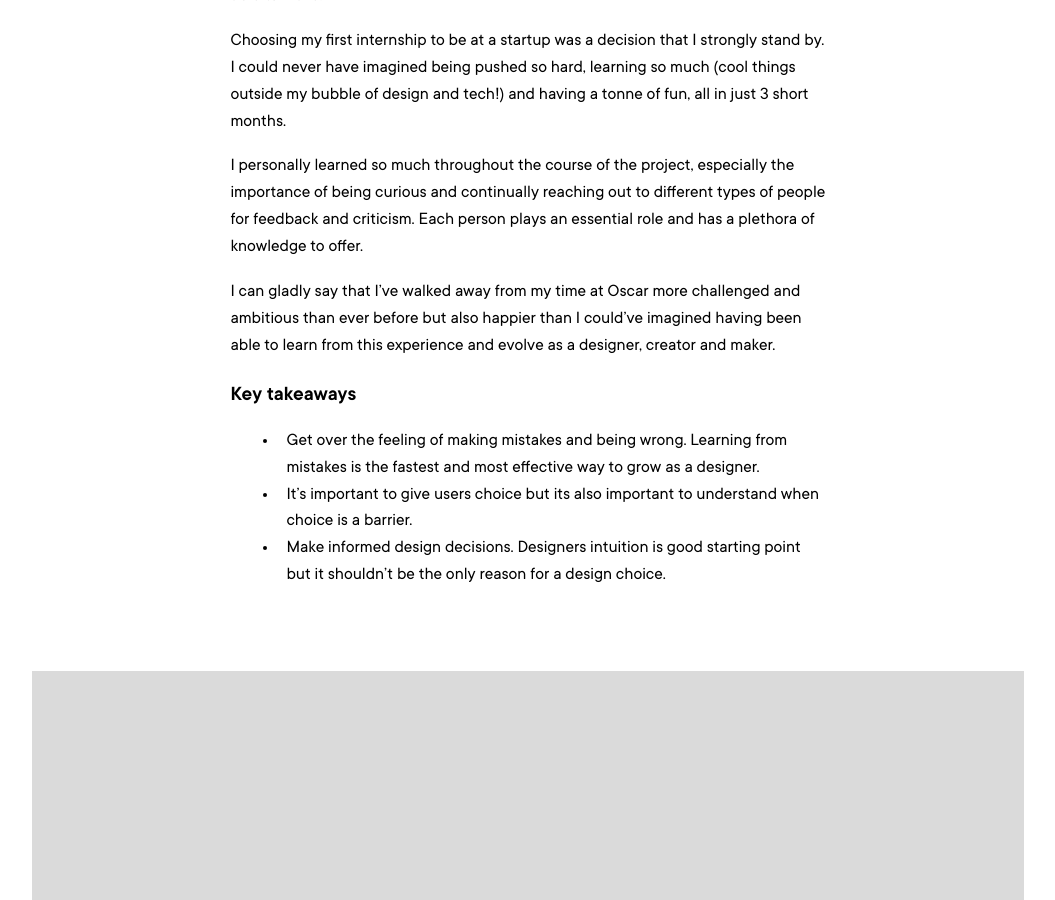
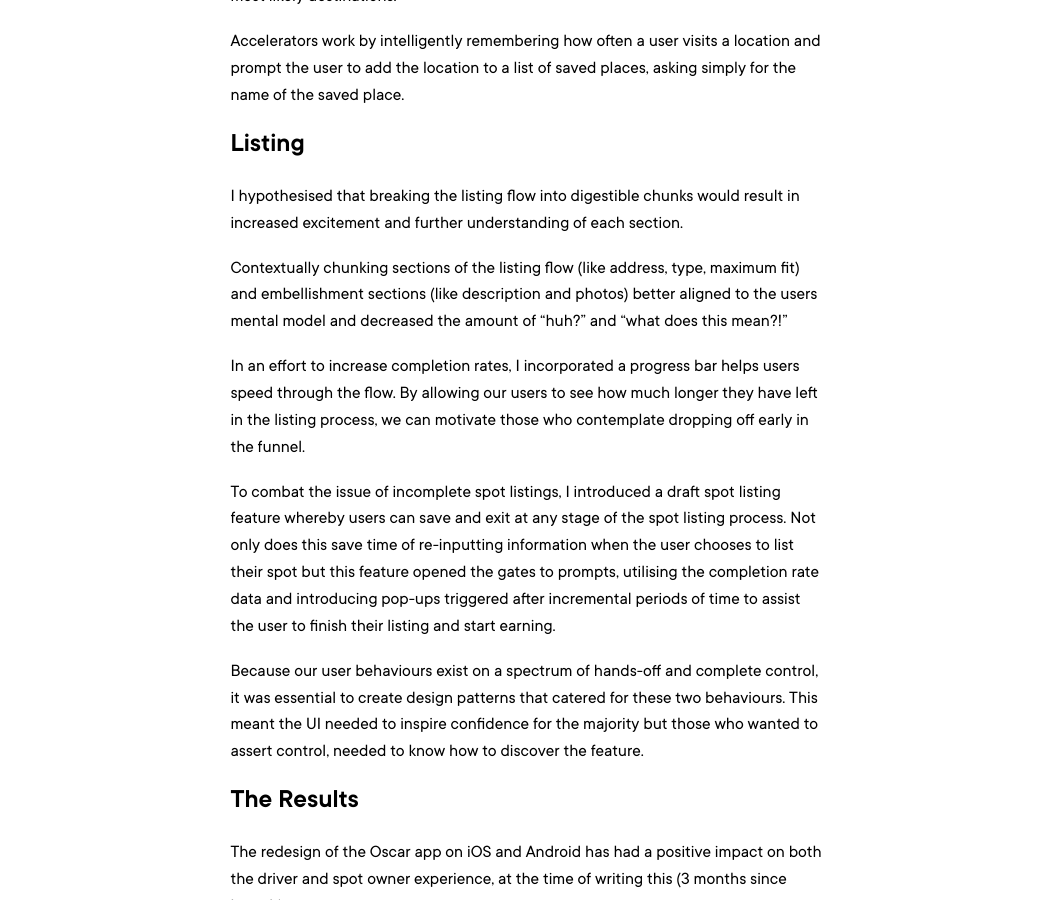
Before and after one commit to zainabalasadi/zainabalasadi.com, a Jekyll site: the page built from _posts/2017-5-22-oscar.md, in a window 1280 px wide and 900 px high, scrolled down 16571 px. Shown: the whole window, without its empty margins (112-1167 px from the left). Built offline with Jekyll 4.4.1, drawn with Linux system fonts in a browser that asks for light colours; some of the changed text lies outside the part shown.

Commit message:
added more text to oscar listing section

```diff
--- a/_config.yml
+++ b/_config.yml
@@ -58,4 +58,4 @@ site-case-details:  "fr w-100 w-100-m w-25-ns"
 site-case-image:    "mt55-l mt4 mb55-l mb4"
 site-case-company:  "pb3"
 site-case-break:    "mb5"
-site-case-quote:    "f2-l f3 mb5 mt5"
+site-case-quote:    ".f2-l .f3 .mb5 .mt5"
--- a/_posts/2017-5-22-oscar.md
+++ b/_posts/2017-5-22-oscar.md
@@ -147,7 +147,14 @@ To jumpstart creativity, I came up with four key design challenges that revolved
 
 <div class="{{ site.site-case-margin }}" markdown="1">
 ## Giving users quick access to their account
-The major reason why users experienced problematic entry to the app was that they simply didn’t know that they had an account.
+Understanding why users were confused between Sign Up and Log In was a challenge on its own.
+
+>Why was this happening? Was there not a clear division between Sign Up and Log in?
+{: {{site.site-case-quote}}}
+
+My first hypothesis was that the terminology for these buttons wasnʼt quite right. So I experimented with new UIs that did just that but to my surprise, this had no benefit… new and existing users still occasionally switched between the two.
+
+Questioning further, a majority of participants revealed that the major reason that they experienced problematic entry to the app was that they simply didn’t know that they had an account.
 
 >“It’d be nice if I was told I have an account before I fill out the rest of the form” — a user I tested the product with.
 {: {{site.site-case-quote}}}
@@ -199,7 +206,11 @@ Accelerators work by intelligently remembering how often a user visits a locatio
 ## Listing
 I hypothesised that breaking the listing flow into digestible chunks would result in increased excitement and further understanding of each section.
 
-Contextually chunking sections of the listing flow
+Contextually chunking sections of the listing flow (like address, type, maximum fit) and embellishment sections (like description and photos) better aligned to the users mental model and decreased the amount of “huh?” and “what does this mean?!”
+
+In an effort to increase completion rates, I incorporated a progress bar helps users speed through the flow. By allowing our users to see how much longer they have left in the listing process, we can motivate those who contemplate dropping off early in the funnel.
+
+To combat the issue of incomplete spot listings, I introduced a draft spot listing feature whereby users can save and exit at any stage of the spot listing process. Not only does this save time of re-inputting information when the user chooses to list their spot but this feature opened the gates to prompts, utilising the completion rate data and introducing pop-ups triggered after incremental periods of time to assist the user to finish their listing and start earning.
 
 Because our user behaviours exist on a spectrum of hands-off and complete control, it was essential to create design patterns that catered for these two behaviours. This meant the UI needed to inspire confidence for the majority but those who wanted to assert control, needed to know how to discover the feature.
 </div>
@@ -225,7 +236,8 @@ I personally learned so much throughout the course of the project, especially th
 
 I can gladly say that I’ve walked away from my time at Oscar more challenged and ambitious than ever before but also happier than I could’ve imagined having been able to learn from this experience and evolve as a designer, creator and maker.
 
-### Key takeaways
+Key takeaways
+{: .bold}
 - Get over the feeling of making mistakes and being wrong. Learning from mistakes is the fastest and most effective way to grow as a designer.
 - It’s important to give users choice but its also important to understand when choice is a barrier.
 - Make informed design decisions. Designers intuition is good starting point but it shouldn’t be the only reason for a design choice.
```
Also changed, not shown: 1 other file.
